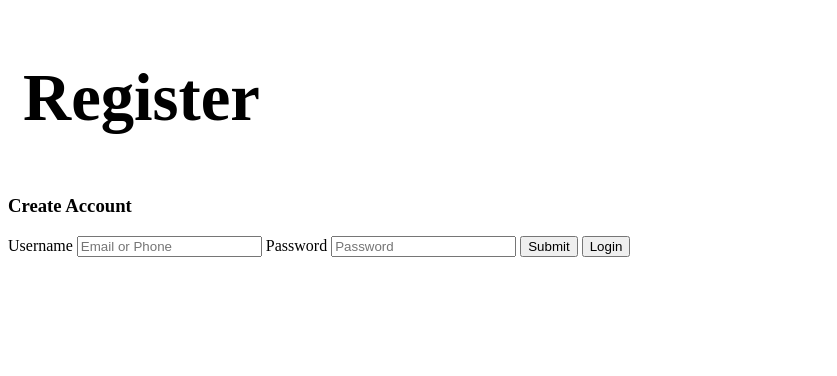
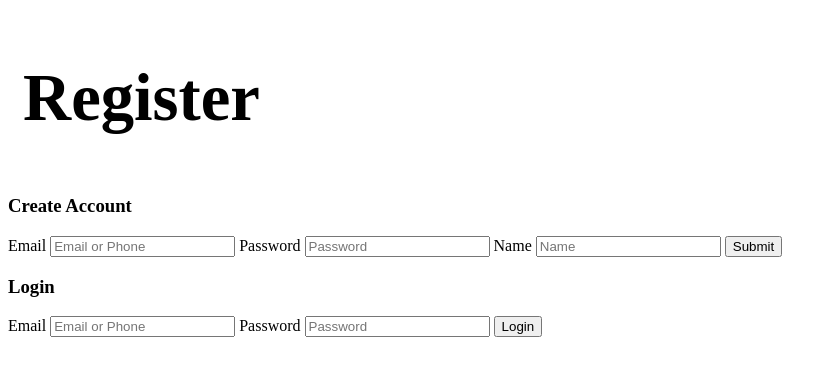
Before and after one commit to emilydma08/community-resource-hub, a Flask app: page / in a window 1280 px wide. Shown: the top 376 px of the page, without its empty margins (0-837 px from the left). Run offline with Flask 3, Linux system fonts and the light colour scheme; some libraries are stand-ins or nearby versions.

Commit message:
connect auth to dashboard logic

```diff
--- a/static/auth.js
+++ b/static/auth.js
@@ -1,7 +1,6 @@
 // Import the functions you need from the SDKs you need
-import { getAnalytics } from "https://www.gstatic.com/firebasejs/12.5.0/firebase-analytics.js";
 import { initializeApp } from "https://www.gstatic.com/firebasejs/12.5.0/firebase-app.js";
-import { createUserWithEmailAndPassword, getAuth } from "https://www.gstatic.com/firebasejs/12.5.0/firebase-auth.js";
+import { createUserWithEmailAndPassword, getAuth, updateProfile } from "https://www.gstatic.com/firebasejs/12.5.0/firebase-auth.js";
 
   // https://firebase.google.com/docs/web/setup#available-libraries
 
@@ -19,20 +18,27 @@ import { createUserWithEmailAndPassword, getAuth } from "https://www.gstatic.com
 
   // Initialize Firebase
   const app = initializeApp(firebaseConfig);
-  const analytics = getAnalytics(app);
   const submit = document.getElementById('submit');
+  const auth = getAuth();
+  document.addEventListener("DOMContentLoaded", () => {
   submit.addEventListener('click', function(event) {
     event.preventDefault();
-    const emailInput = document.getElementById('email');
-    const passwordInput = document.getElementById('password');
-    const auth = getAuth();
+    const emailInput = document.getElementById('email1');
+    const passwordInput = document.getElementById('password1');
+    const nameInput = document.getElementById('name');
     const email = emailInput.value;
+    const name = nameInput.value;
   const password = passwordInput.value;
   createUserWithEmailAndPassword(auth, email, password)
   .then((userCredential) => {
     // Signed up
     const user = userCredential.user;
-    window.location.href = '/dashboard'
+    emailInput.value = '';
+    passwordInput.value = '';
+    updateProfile(user, {displayName: name}).then(()=>{
+    window.location.href = '/dashboard';
+    nameInput.value = '';
+    })
     // ...
   })
   .catch((error) => {
@@ -41,29 +47,41 @@ import { createUserWithEmailAndPassword, getAuth } from "https://www.gstatic.com
       alert('Email is taken');
       emailInput.value = '';
       passwordInput.value = '';
+      name.value = '';
     }
     else if (errorCode == 'auth/invalid-email') {
       alert('Not a valid email');
       emailInput.value = '';
       passwordInput.value = '';
+      name.value = '';
     }
     else if (errorCode == 'auth/weak-password') {
       alert('Password is too short');
       emailInput.value = '';
       passwordInput.value = '';
+      name.value = '';
     }
     else if (errorCode == 'auth/missing-email') {
       alert('Please enter a valid email');
       emailInput.value = '';
       passwordInput.value = '';
+      name.value = '';
     }
     else {
       alert('Something went wrong. Please try again later');
       emailInput.value = '';
       passwordInput.value = '';
+      name.value = '';
     }
-    const errorMessage = error.message;
-    // ..
   });
 
   });
+  });
+export function logout() {
+  signOut(auth).then(() => {
+    window.location.href = "{{ url_for('landing') }}";
+  }).catch((error) => {
+    console.error("Logout failed:", error);
+  });
+};
+export { auth };
--- a/static/login.js
+++ b/static/login.js
@@ -1,5 +1,4 @@
 // Import the functions you need from the SDKs you need
-import { getAnalytics } from "https://www.gstatic.com/firebasejs/12.5.0/firebase-analytics.js";
 import { initializeApp } from "https://www.gstatic.com/firebasejs/12.5.0/firebase-app.js";
 import { getAuth, signInWithEmailAndPassword } from "https://www.gstatic.com/firebasejs/12.5.0/firebase-auth.js";
 document.addEventListener("DOMContentLoaded", () => {
@@ -19,7 +18,6 @@ document.addEventListener("DOMContentLoaded", () => {
 
   // Initialize Firebase
   const app = initializeApp(firebaseConfig);
-  const analytics = getAnalytics(app);
   const login = document.getElementById('login');
   login.addEventListener('click', function(event) {
     event.preventDefault();
@@ -56,3 +54,11 @@ document.addEventListener("DOMContentLoaded", () => {
   });
 
 });
+export function logout() {
+  signOut(auth).then(() => {
+    window.location.href = "{{ url_for('landing') }}";
+  }).catch((error) => {
+    console.error("Logout failed:", error);
+  });
+};
+export { auth };
--- a/templates/register.html
+++ b/templates/register.html
@@ -12,11 +12,20 @@
     <h1>Register</h1>
     <form>
         <h3>Create Account</h3>
-        <label for = 'email'>Username</label>
+        <label for = 'email1'>Email</label>
+        <input type = 'email' placeholder = 'Email or Phone' id = 'email1' required>
+        <label for = 'password1'>Password</label>
+        <input type = 'password' placeholder = 'Password' id = 'password1' required>
+        <label for = 'name'> Name </label>
+        <input type = 'text' placeholder = 'Name' id = 'name' required>
+        <button id = 'submit' type = 'submit'>Submit</button>
+    </form>
+     <form>
+        <h3>Login </h3>
+        <label for = 'email'>Email</label>
         <input type = 'email' placeholder = 'Email or Phone' id = 'email' required>
         <label for = 'password'>Password</label>
         <input type = 'password' placeholder = 'Password' id = 'password' required>
-        <button id = 'submit' type = 'submit'>Submit</button>
         <button id = 'login' type = 'button'>Login</button>
 
     </form>
```
Also changed, not shown: templates/user-dashboard.html (+22 -5 lines).
